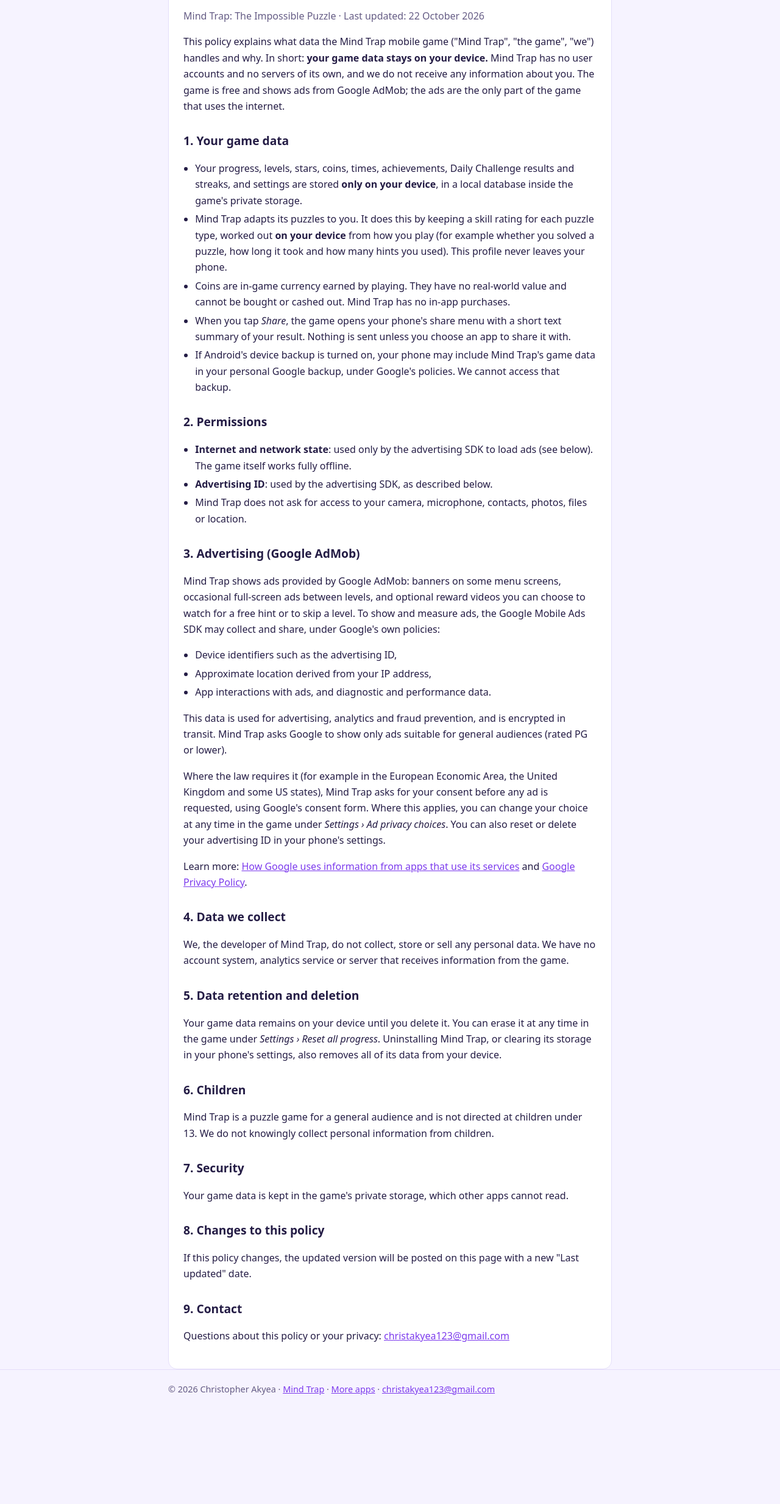
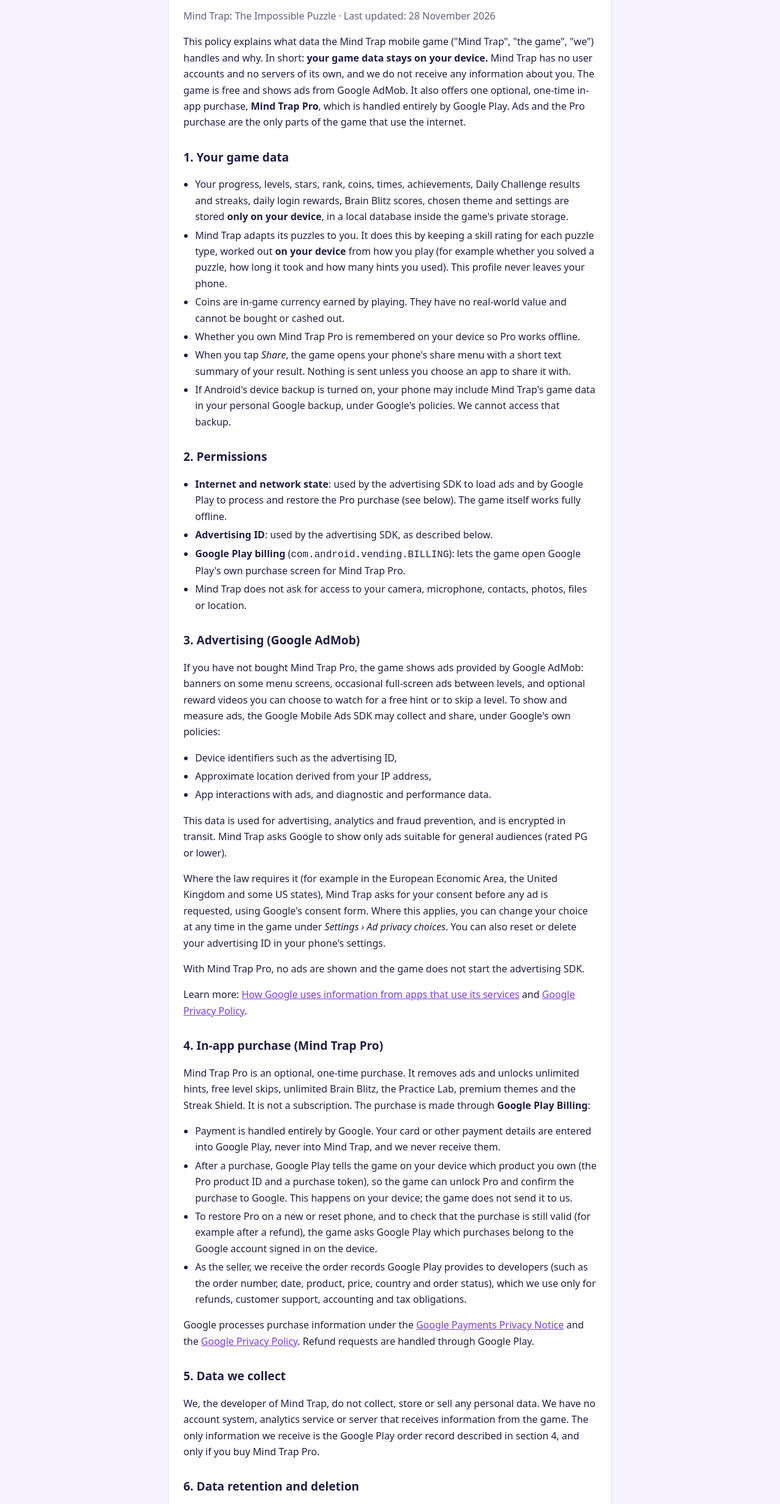
Before and after one commit to christakyea123/christakyea123.github.io, a plain HTML site: page mindtrap/privacy.html in a window 1280 px wide. Shown: the part 150-2617 px from the top of the page at 61% size. Before the commit the page ends 2473 px from the top, so only its background shows below. Drawn offline with Linux system fonts and the light colour scheme.

Commit message:
Mind Trap: privacy policy and page for Mind Trap Pro in-app purchase
Adds the Google Play Billing disclosure, BILLING permission and Pro
entitlement storage to the privacy policy, lists the new features on the
Mind Trap page and updates the logo.

Co-Authored-By: Claude Opus 5.5 <noreply@anthropic.com>

```diff
--- a/mindtrap/privacy.html
+++ b/mindtrap/privacy.html
@@ -19,28 +19,30 @@
   <main class="wrap">
     <div class="card">
       <h1>Privacy Policy</h1>
-      <p class="muted">Mind Trap: The Impossible Puzzle · Last updated: 22 October 2026</p>
+      <p class="muted">Mind Trap: The Impossible Puzzle · Last updated: 28 November 2026</p>
 
-      <p>This policy explains what data the Mind Trap mobile game ("Mind Trap", "the game", "we") handles and why. In short: <strong>your game data stays on your device.</strong> Mind Trap has no user accounts and no servers of its own, and we do not receive any information about you. The game is free and shows ads from Google AdMob; the ads are the only part of the game that uses the internet.</p>
+      <p>This policy explains what data the Mind Trap mobile game ("Mind Trap", "the game", "we") handles and why. In short: <strong>your game data stays on your device.</strong> Mind Trap has no user accounts and no servers of its own, and we do not receive any information about you. The game is free and shows ads from Google AdMob. It also offers one optional, one-time in-app purchase, <strong>Mind Trap Pro</strong>, which is handled entirely by Google Play. Ads and the Pro purchase are the only parts of the game that use the internet.</p>
 
       <h2>1. Your game data</h2>
       <ul>
-        <li>Your progress, levels, stars, coins, times, achievements, Daily Challenge results and streaks, and settings are stored <strong>only on your device</strong>, in a local database inside the game's private storage.</li>
+        <li>Your progress, levels, stars, rank, coins, times, achievements, Daily Challenge results and streaks, daily login rewards, Brain Blitz scores, chosen theme and settings are stored <strong>only on your device</strong>, in a local database inside the game's private storage.</li>
         <li>Mind Trap adapts its puzzles to you. It does this by keeping a skill rating for each puzzle type, worked out <strong>on your device</strong> from how you play (for example whether you solved a puzzle, how long it took and how many hints you used). This profile never leaves your phone.</li>
-        <li>Coins are in-game currency earned by playing. They have no real-world value and cannot be bought or cashed out. Mind Trap has no in-app purchases.</li>
+        <li>Coins are in-game currency earned by playing. They have no real-world value and cannot be bought or cashed out.</li>
+        <li>Whether you own Mind Trap Pro is remembered on your device so Pro works offline.</li>
         <li>When you tap <em>Share</em>, the game opens your phone's share menu with a short text summary of your result. Nothing is sent unless you choose an app to share it with.</li>
         <li>If Android's device backup is turned on, your phone may include Mind Trap's game data in your personal Google backup, under Google's policies. We cannot access that backup.</li>
       </ul>
 
       <h2>2. Permissions</h2>
       <ul>
-        <li><strong>Internet and network state</strong>: used only by the advertising SDK to load ads (see below). The game itself works fully offline.</li>
+        <li><strong>Internet and network state</strong>: used by the advertising SDK to load ads and by Google Play to process and restore the Pro purchase (see below). The game itself works fully offline.</li>
         <li><strong>Advertising ID</strong>: used by the advertising SDK, as described below.</li>
+        <li><strong>Google Play billing</strong> (<code>com.android.vending.BILLING</code>): lets the game open Google Play's own purchase screen for Mind Trap Pro.</li>
         <li>Mind Trap does not ask for access to your camera, microphone, contacts, photos, files or location.</li>
       </ul>
 
       <h2>3. Advertising (Google AdMob)</h2>
-      <p>Mind Trap shows ads provided by Google AdMob: banners on some menu screens, occasional full-screen ads between levels, and optional reward videos you can choose to watch for a free hint or to skip a level. To show and measure ads, the Google Mobile Ads SDK may collect and share, under Google's own policies:</p>
+      <p>If you have not bought Mind Trap Pro, the game shows ads provided by Google AdMob: banners on some menu screens, occasional full-screen ads between levels, and optional reward videos you can choose to watch for a free hint or to skip a level. To show and measure ads, the Google Mobile Ads SDK may collect and share, under Google's own policies:</p>
       <ul>
         <li>Device identifiers such as the advertising ID,</li>
         <li>Approximate location derived from your IP address,</li>
@@ -48,24 +50,35 @@
       </ul>
       <p>This data is used for advertising, analytics and fraud prevention, and is encrypted in transit. Mind Trap asks Google to show only ads suitable for general audiences (rated PG or lower).</p>
       <p>Where the law requires it (for example in the European Economic Area, the United Kingdom and some US states), Mind Trap asks for your consent before any ad is requested, using Google's consent form. Where this applies, you can change your choice at any time in the game under <em>Settings › Ad privacy choices</em>. You can also reset or delete your advertising ID in your phone's settings.</p>
+      <p>With Mind Trap Pro, no ads are shown and the game does not start the advertising SDK.</p>
       <p>Learn more: <a href="https://policies.google.com/technologies/partner-sites">How Google uses information from apps that use its services</a> and <a href="https://policies.google.com/privacy">Google Privacy Policy</a>.</p>
 
-      <h2>4. Data we collect</h2>
-      <p>We, the developer of Mind Trap, do not collect, store or sell any personal data. We have no account system, analytics service or server that receives information from the game.</p>
+      <h2>4. In-app purchase (Mind Trap Pro)</h2>
+      <p>Mind Trap Pro is an optional, one-time purchase. It removes ads and unlocks unlimited hints, free level skips, unlimited Brain Blitz, the Practice Lab, premium themes and the Streak Shield. It is not a subscription. The purchase is made through <strong>Google Play Billing</strong>:</p>
+      <ul>
+        <li>Payment is handled entirely by Google. Your card or other payment details are entered into Google Play, never into Mind Trap, and we never receive them.</li>
+        <li>After a purchase, Google Play tells the game on your device which product you own (the Pro product ID and a purchase token), so the game can unlock Pro and confirm the purchase to Google. This happens on your device; the game does not send it to us.</li>
+        <li>To restore Pro on a new or reset phone, and to check that the purchase is still valid (for example after a refund), the game asks Google Play which purchases belong to the Google account signed in on the device.</li>
+        <li>As the seller, we receive the order records Google Play provides to developers (such as the order number, date, product, price, country and order status), which we use only for refunds, customer support, accounting and tax obligations.</li>
+      </ul>
+      <p>Google processes purchase information under the <a href="https://payments.google.com/payments/apis-secure/u/0/get_legal_document?ldo=0&amp;ldt=privacynotice">Google Payments Privacy Notice</a> and the <a href="https://policies.google.com/privacy">Google Privacy Policy</a>. Refund requests are handled through Google Play.</p>
 
-      <h2>5. Data retention and deletion</h2>
-      <p>Your game data remains on your device until you delete it. You can erase it at any time in the game under <em>Settings › Reset all progress</em>. Uninstalling Mind Trap, or clearing its storage in your phone's settings, also removes all of its data from your device.</p>
+      <h2>5. Data we collect</h2>
+      <p>We, the developer of Mind Trap, do not collect, store or sell any personal data. We have no account system, analytics service or server that receives information from the game. The only information we receive is the Google Play order record described in section 4, and only if you buy Mind Trap Pro.</p>
 
-      <h2>6. Children</h2>
+      <h2>6. Data retention and deletion</h2>
+      <p>Your game data remains on your device until you delete it. You can erase it at any time in the game under <em>Settings › Reset all progress</em> (this does not remove your Pro purchase). Uninstalling Mind Trap, or clearing its storage in your phone's settings, also removes all of its data from your device. Your Pro purchase stays linked to your Google account and can be restored after reinstalling. Google Play order records are kept as long as required for accounting and tax purposes.</p>
+
+      <h2>7. Children</h2>
       <p>Mind Trap is a puzzle game for a general audience and is not directed at children under 13. We do not knowingly collect personal information from children.</p>
 
-      <h2>7. Security</h2>
+      <h2>8. Security</h2>
       <p>Your game data is kept in the game's private storage, which other apps cannot read.</p>
 
-      <h2>8. Changes to this policy</h2>
+      <h2>9. Changes to this policy</h2>
       <p>If this policy changes, the updated version will be posted on this page with a new "Last updated" date.</p>
 
-      <h2>9. Contact</h2>
+      <h2>10. Contact</h2>
       <p>Questions about this policy or your privacy: <a href="mailto:christakyea123@gmail.com">christakyea123@gmail.com</a></p>
     </div>
   </main>
```
Also changed, not shown: mindtrap/index.html (+15 -3 lines), mindtrap/logo.png.
